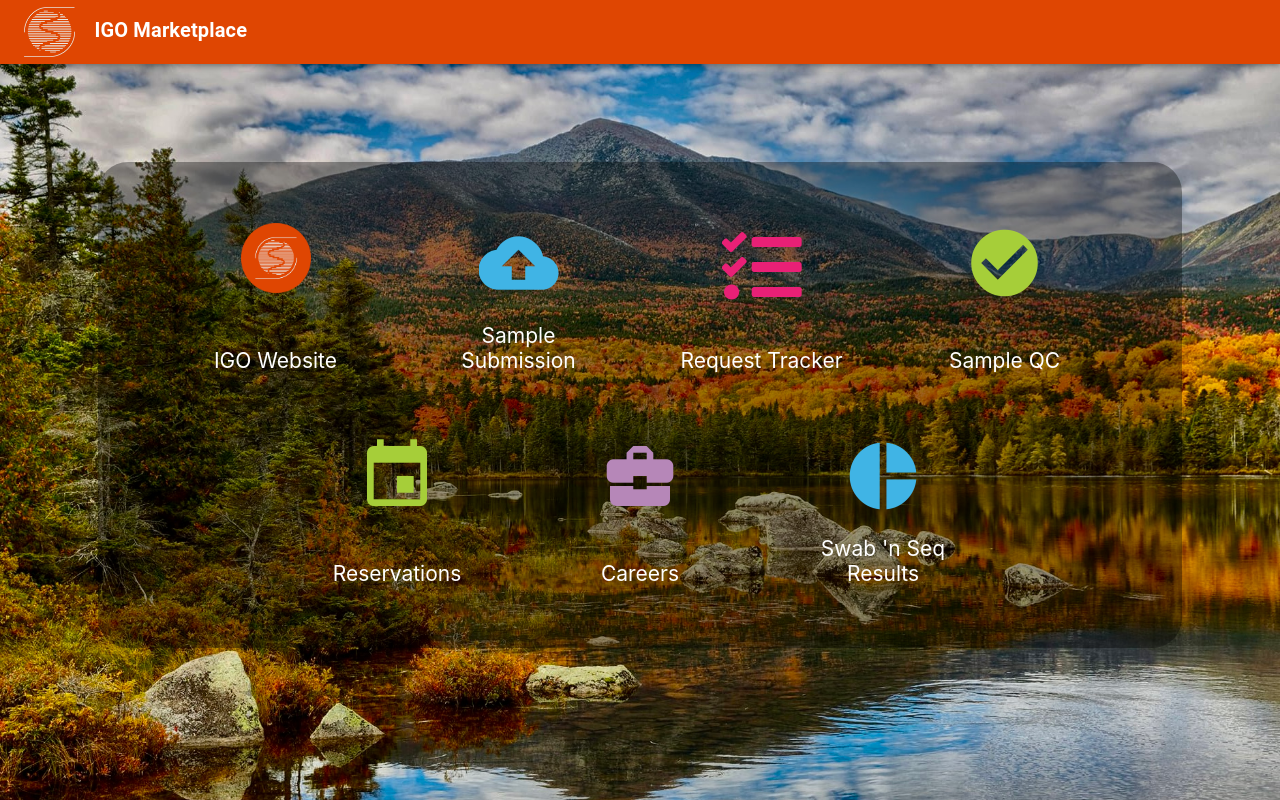
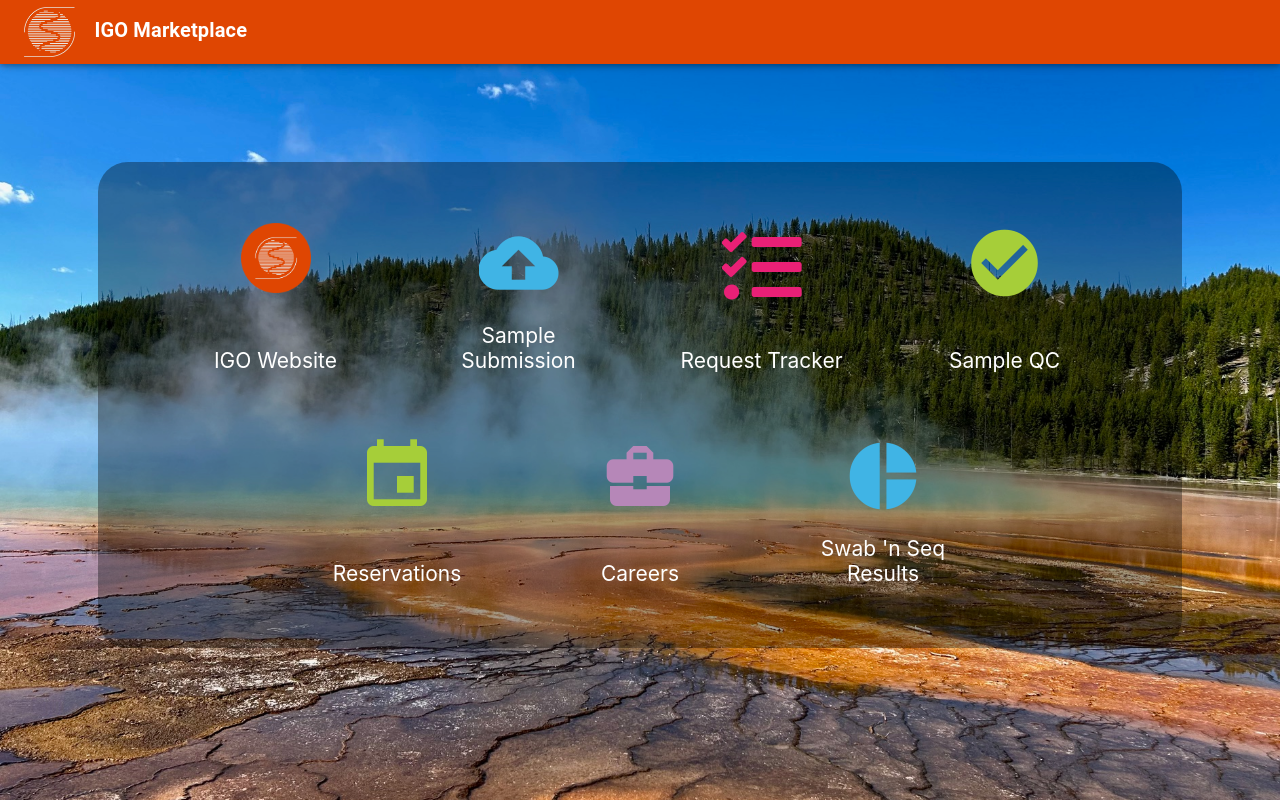
Before and after one commit to mskcc/igo-landing-page, a React (Create React App) app: page / in a window 1280 px wide. Built offline with nearby package versions, Linux system fonts and the light colour scheme.

Commit message:
Updating the background image

```diff
--- a/src/App.scss
+++ b/src/App.scss
@@ -22,7 +22,7 @@
 $mskcc-light-gray: #d5d4c7;
 $material-gray: #eceff1;
 html {
-  background-image: url('./images/background.JPEG');
+  background-image: url('./images/Halloween2024-2ndQuarter.jpg');
   -webkit-background-size: cover;
   -moz-background-size: cover;
   -o-background-size: cover;
```
Also changed, not shown: src/images/Halloween2024-2ndQuarter.jpg (added).
